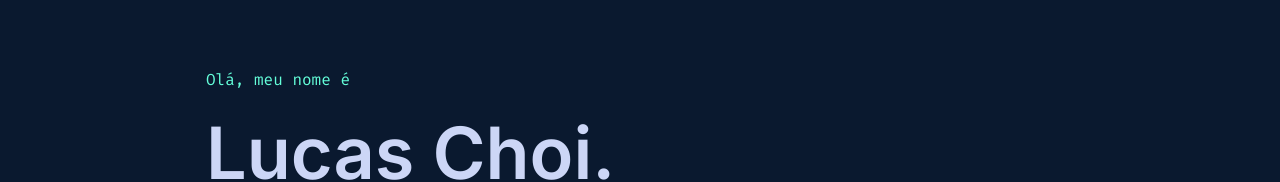
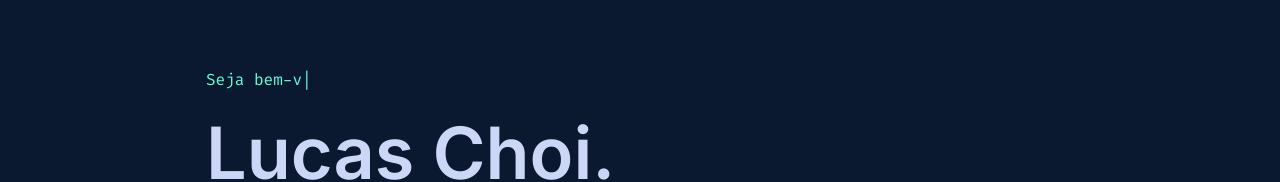
Before and after one commit to wbchoi/portfolio, a React (Vite) app: page / in a window 1280 px wide. Shown: the part 196-378 px from the top of the page. Built offline with nearby package versions, Linux system fonts and the light colour scheme.

Commit message:
add  to Intro section

```diff
--- a/package.json
+++ b/package.json
@@ -13,6 +13,7 @@
     "react": "^19.1.0",
     "react-dom": "^19.1.0",
     "react-scroll": "^1.9.3",
+    "react-type-animation": "^3.2.0",
     "scrollreveal": "^4.0.9"
   },
   "devDependencies": {
--- a/src/components/Intro.jsx
+++ b/src/components/Intro.jsx
@@ -1,10 +1,26 @@
-import React from "react";
+import { TypeAnimation } from "react-type-animation";
 import styles from "./Intro.module.css";
 
 const Intro = () => {
   return (
     <section className={`${styles.introSection} reveal`}>
-      <span>Olá, meu nome é</span>
+      <TypeAnimation
+        sequence={[
+          "Olá, meu nome é",
+          1500,
+          "",
+          800,
+          "Seja bem-vindo!",
+          1500,
+          "",
+          800,
+        ]}
+        wrapper="span"
+        speed={50}
+        repeat={Infinity}
+        className={styles.typingText}
+      />
+
       <h1>Lucas Choi.</h1>
       <h2>Desenvolvedor front end.</h2>
       <p>
```
Also changed, not shown: 1 other file (tests, documents, lock files or other folders).
